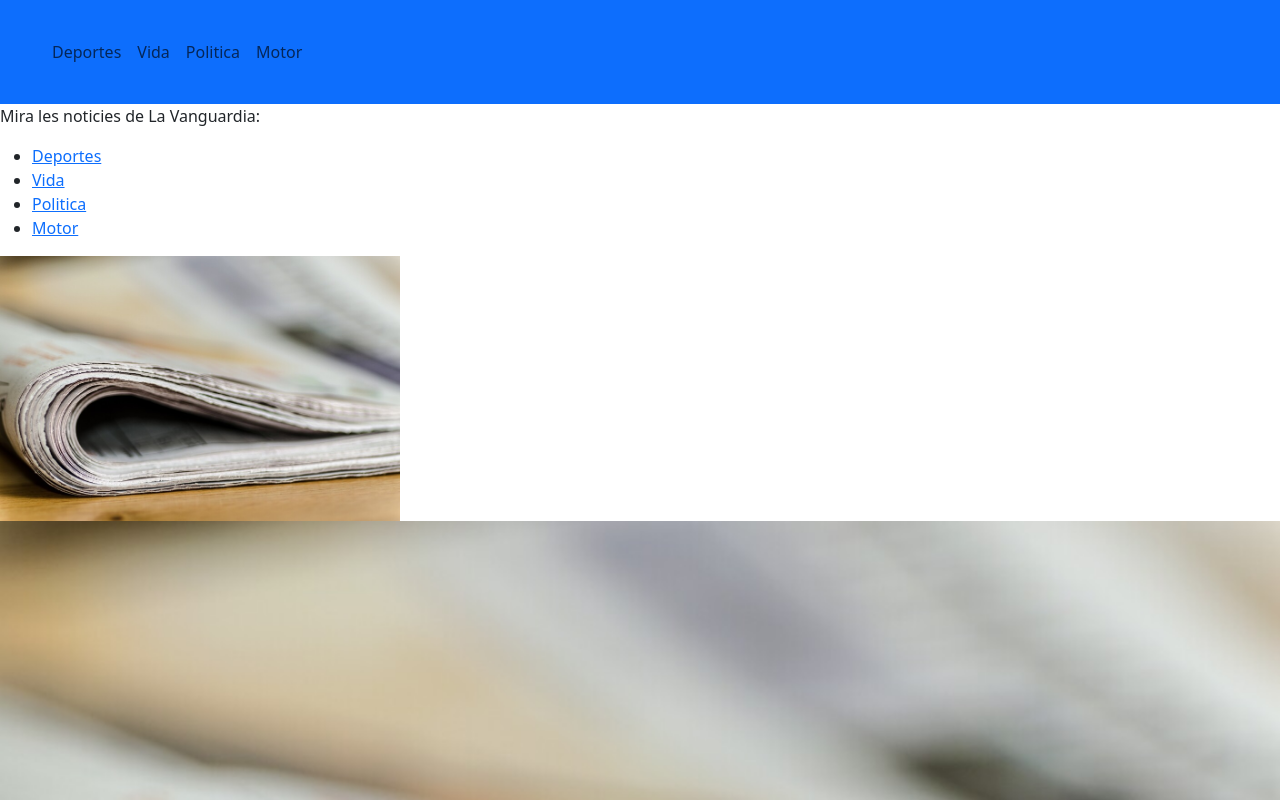
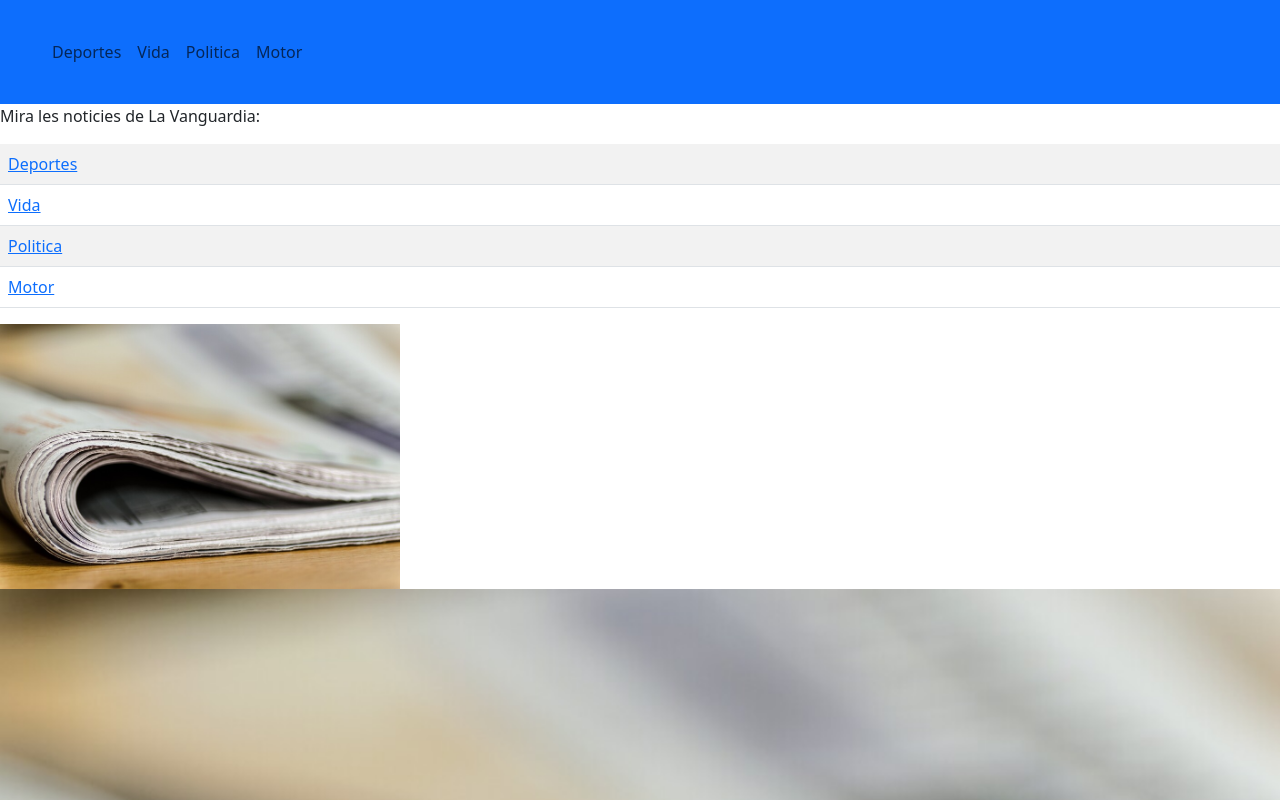
Before and after one commit to dcanomASIX1/ProgecteM04_Flask-rss, a plain HTML site: page templates/index.html in a window 1280 px wide. Shown: the top 800 px of the page. Drawn offline with nearby package versions, Linux system fonts and the light colour scheme.

Commit message:
Coomit b0.4 2024-05-13 2

```diff
--- a/static/css/style.css
+++ b/static/css/style.css
@@ -1,7 +1,3 @@
-body {
-    background-color: beige;
-}
-
 img {
     width: 400px;
     height: auto;
--- a/templates/index.html
+++ b/templates/index.html
@@ -6,6 +6,8 @@
     <link rel="stylesheet" href="/static/css/style.css">
     <link href="https://cdn.jsdelivr.net/npm/bootstrap@5.3.3/dist/css/bootstrap.min.css" rel="stylesheet"
     integrity="sha384-QWTKZyjpPEjISv5WaRU9OFeRpok6YctnYmDr5pNlyT2bRjXh0JMhjY6hW+ALEwIH" crossorigin="anonymous">
+
+
 
     <title>Diaris!</title>
 </head>
@@ -34,12 +36,30 @@
     </nav>
     <p>Mira les noticies de La Vanguardia:</p>
 
-    <ul>
-        <li><a href="/lavanguardia/deportes">Deportes</a></li>
-        <li><a href="/lavanguardia/vida">Vida</a></li>
-        <li><a href="/lavanguardia/politica">Politica</a></li>
-        <li><a href="/lavanguardia/motor">Motor</a></li>
-    </ul>
+    <div class="table-responsive ">
+    <table class="table table-hover table-striped ">
+    <tr>
+    <td>
+        <a href="/lavanguardia/deportes">Deportes</a>
+    </td>
+    </tr>
+    <tr>
+    <td>
+        <a href="/lavanguardia/vida">Vida</a>
+    </tr>
+    </td>
+    <tr>
+    <td>
+        <a class="asd" href="/lavanguardia/politica">Politica</a>
+    </tr>
+    </td>
+    <tr>
+    <td>
+        <a href="/lavanguardia/motor">Motor</a>
+    </tr>
+    </td>
+    </table>
+    </div>
     <img src="/static/img/diaris.jpg" alt="Diaris" />
 
     <div id="demo" class="carousel slide" data-bs-ride="carousel">
```
Also changed, not shown: templates/lavanguardia.html (+22 -9 lines).
